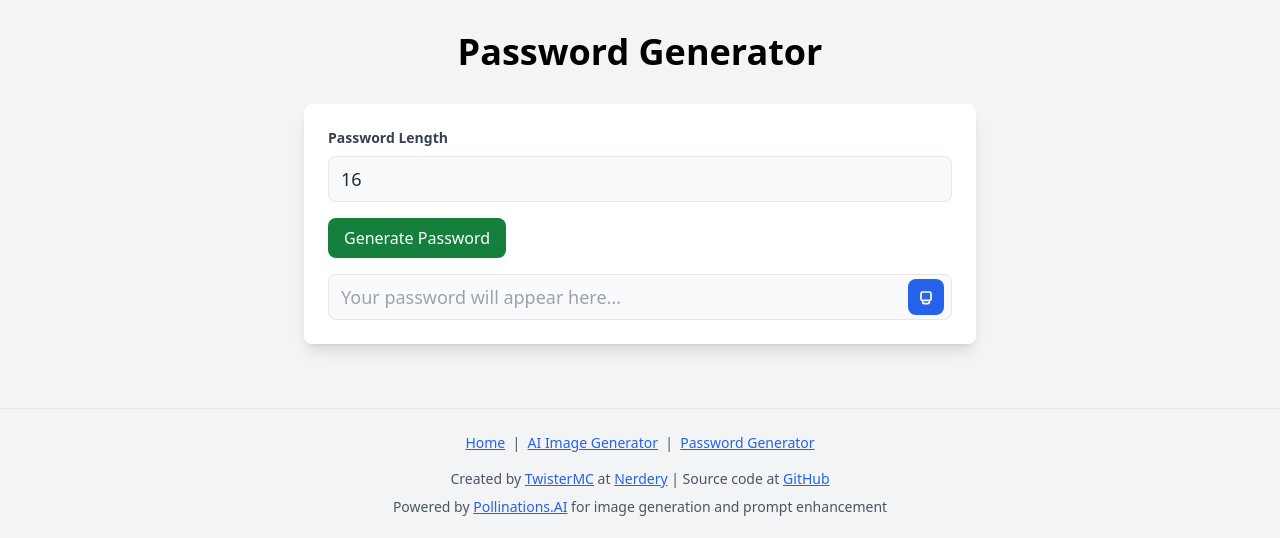
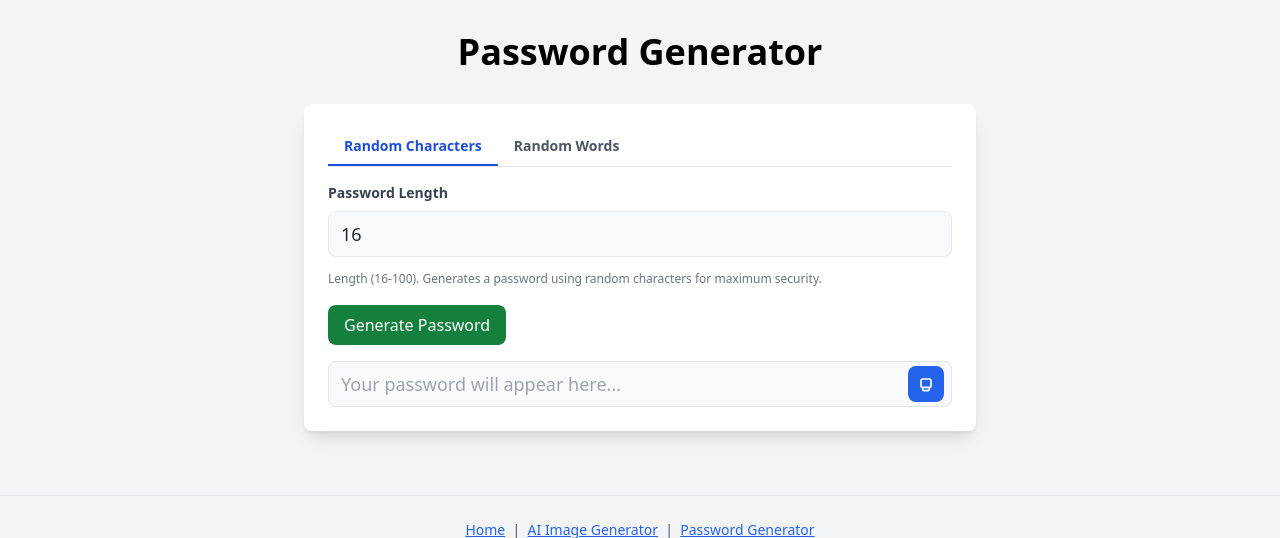
Before and after one commit to TwisterMc/ask_ai, a Flask app: page /password in a window 1280 px wide. Shown: the top 538 px of the page. Run offline with Flask 3, Linux system fonts and the light colour scheme; some libraries are stand-ins or nearby versions.

Commit message:
Enhance password generation feature by adding option for word-based passwords. Update app.py to handle new password generation logic, introduce generate_word_password function in password.py, and modify password.html and password.js for user interface changes, including tabbed selection for password type.

```diff
--- a/app.py
+++ b/app.py
@@ -28,13 +28,19 @@ def about():
 def password():
     return render_template("password.html")
 
-from password import generate_secure_password
+from password import generate_secure_password, generate_word_password
 
 @app.route("/api/generate_password", methods=["POST"])
 def api_generate_password():
     data = request.get_json(silent=True) or {}
-    length = int(data.get("length", 16))
-    password = generate_secure_password(length=length)
+    use_words = data.get("useWords", False)
+    if use_words:
+        num_words = int(data.get("numWords", 4))
+        num_words = max(4, min(num_words, 10))
+        password = generate_word_password(num_words=num_words)
+    else:
+        length = int(data.get("length", 16))
+        password = generate_secure_password(length=length)
     return jsonify({"password": password})
 
 @app.route("/image")
--- a/password.py
+++ b/password.py
@@ -63,3 +63,24 @@ try:
 
 except ValueError as e:
     print(f"Error: {e}")
+
+# New function: generate a password from random words
+WORD_LIST = [
+    'apple', 'banana', 'cat', 'dog', 'elephant', 'flower', 'guitar', 'house', 'island', 'jungle',
+    'kite', 'lemon', 'mountain', 'notebook', 'orange', 'piano', 'queen', 'river', 'sun', 'tree',
+    'umbrella', 'violin', 'window', 'xylophone', 'yacht', 'zebra', 'cloud', 'dream', 'echo', 'forest',
+    'globe', 'honey', 'idea', 'jewel', 'kangaroo', 'lantern', 'mirror', 'night', 'ocean', 'pearl',
+    'quartz', 'rose', 'star', 'tiger', 'unity', 'valley', 'whale', 'xenon', 'yogurt', 'zephyr'
+]
+
+def generate_word_password(num_words=4, separator='-'):
+    """
+    Generates a password by joining random words from a word list.
+    Args:
+        num_words (int): Number of words to use.
+        separator (str): Separator between words.
+    Returns:
+        str: The generated password.
+    """
+    words = [secrets.choice(WORD_LIST) for _ in range(num_words)]
+    return separator.join(words)
--- a/static/js/password.js
+++ b/static/js/password.js
@@ -1,19 +1,59 @@
+function showTab(tab) {
+    const tabCharacters = document.getElementById('tab-characters');
+    const tabWords = document.getElementById('tab-words');
+    const panelCharacters = document.getElementById('panel-characters');
+    const panelWords = document.getElementById('panel-words');
+    const useWords = document.getElementById('useWords');
+
+    if (tab === 'characters') {
+        tabCharacters.classList.add('text-blue-700', 'border-blue-700');
+        tabCharacters.classList.remove('text-gray-600', 'border-transparent');
+        tabCharacters.setAttribute('aria-selected', 'true');
+        tabWords.classList.remove('text-blue-700', 'border-blue-700');
+        tabWords.classList.add('text-gray-600', 'border-transparent');
+        tabWords.setAttribute('aria-selected', 'false');
+        panelCharacters.classList.remove('hidden');
+        panelWords.classList.add('hidden');
+        useWords.value = 'false';
+    } else {
+        tabWords.classList.add('text-blue-700', 'border-blue-700');
+        tabWords.classList.remove('text-gray-600', 'border-transparent');
+        tabWords.setAttribute('aria-selected', 'true');
+        tabCharacters.classList.remove('text-blue-700', 'border-blue-700');
+        tabCharacters.classList.add('text-gray-600', 'border-transparent');
+        tabCharacters.setAttribute('aria-selected', 'false');
+        panelWords.classList.remove('hidden');
+        panelCharacters.classList.add('hidden');
+        useWords.value = 'true';
+    }
+}
+
+// Set default tab on load
+if (typeof window !== 'undefined') {
+    window.addEventListener('DOMContentLoaded', () => showTab('characters'));
+}
+
 async function generatePassword() {
     const passwordBox = document.getElementById('passwordBox');
     const passwordLength = document.getElementById('passwordLength');
+    const useWords = document.getElementById('useWords').value === 'true';
     let length = Number(passwordLength.value);
-    if (length < 16) {
-        length = 16
-        passwordLength.value = 16
+    let numWords = 4;
+    if (useWords) {
+        const numWordsInput = document.getElementById('numWords');
+        if (numWordsInput) {
+            numWords = Math.max(4, Math.min(10, Number(numWordsInput.value)));
+            document.getElementById('numWords').value = numWords;
+        }
     }
-    if (length > 100) {
-        length = 100
-        passwordLength.value = 100
+    if (!useWords && length < 16) {
+        length = 16;
+        passwordLength.value = 16;
     }
     const response = await fetch('/api/generate_password', {
         method: 'POST',
         headers: { 'Content-Type': 'application/json' },
-        body: JSON.stringify({ length })
+        body: JSON.stringify({ length, useWords, numWords })
     });
     const data = await response.json();
     passwordBox.value = data.password;
--- a/templates/password.html
+++ b/templates/password.html
@@ -26,8 +26,23 @@
             </h1>
             <main id="main-content" class="max-w-2xl mx-auto relative">
                 <div class="bg-white rounded-lg shadow-lg p-6">
-                    <label for="passwordLength" class="block text-gray-700 text-sm font-bold mb-2">Password Length</label>
-                    <input type="number" name="passwordLength" id="passwordLength" min="16" max="100" value="16" class="w-full px-3 py-2 border rounded-lg focus:ring-2 focus:ring-blue-500 focus:ring-offset-2 focus:outline-none bg-gray-50 text-lg text-gray-800 mb-4" />
+                    <div class="mb-4">
+                        <div class="flex border-b border-gray-200 mb-4" role="tablist">
+                            <button id="tab-characters" type="button" class="px-4 py-2 text-sm font-bold text-blue-700 border-b-2 border-blue-700 focus:outline-none" role="tab" aria-selected="true" aria-controls="panel-characters" onclick="showTab('characters')">Random Characters</button>
+                            <button id="tab-words" type="button" class="px-4 py-2 text-sm font-bold text-gray-600 border-b-2 border-transparent hover:text-blue-700 hover:border-blue-300 focus:outline-none" role="tab" aria-selected="false" aria-controls="panel-words" onclick="showTab('words')">Random Words</button>
+                        </div>
+                        <div id="panel-characters" role="tabpanel" aria-labelledby="tab-characters">
+                            <label for="passwordLength" class="block text-gray-700 text-sm font-bold mb-2">Password Length</label>
+                            <input type="number" name="passwordLength" id="passwordLength" min="16" max="100" value="16" class="w-full px-3 py-2 border rounded-lg focus:ring-2 focus:ring-blue-500 focus:ring-offset-2 focus:outline-none bg-gray-50 text-lg text-gray-800 mb-2" />
+                            <span class="text-xs text-gray-500">Length (16-100). Generates a password using random characters for maximum security.</span>
+                        </div>
+                        <div id="panel-words" class="hidden" role="tabpanel" aria-labelledby="tab-words">
+                            <label for="numWords" class="block text-gray-700 text-sm font-bold mb-2">Number of Words</label>
+                            <input type="number" id="numWords" min="4" max="10" value="4" class="w-full px-3 py-2 border rounded-lg focus:ring-2 focus:ring-blue-500 focus:ring-offset-2 focus:outline-none bg-gray-50 text-lg text-gray-800 mb-2" />
+                            <span class="text-xs text-gray-500">Choose between 4 and 10 words. Generates a password using random words for memorability.</span>
+                        </div>
+                        <input type="hidden" id="useWords" value="false" />
+                    </div>
 
                     <button onclick="generatePassword()" class="flex-1 bg-green-700 text-white py-2 px-4 rounded-lg hover:bg-green-800 focus:ring-2 focus:ring-green-500 focus:ring-offset-2 transition-all disabled:opacity-30 disabled:cursor-not-allowed disabled:hover:bg-green-700 disabled:focus:ring-0" aria-label="Generate password">Generate Password</button>
                     <div class="relative flex items-center w-full mt-4">
```
